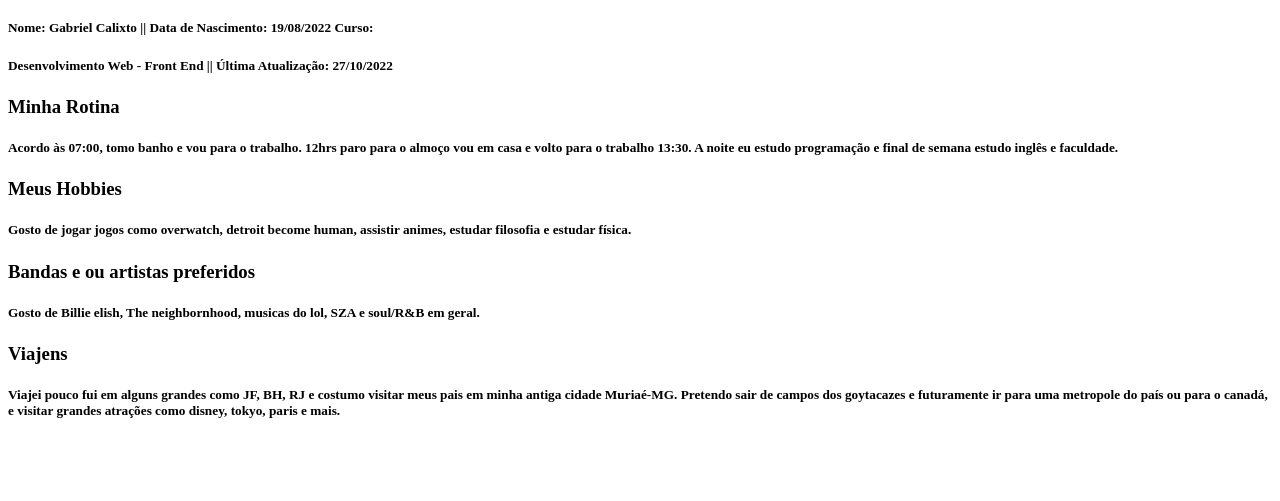
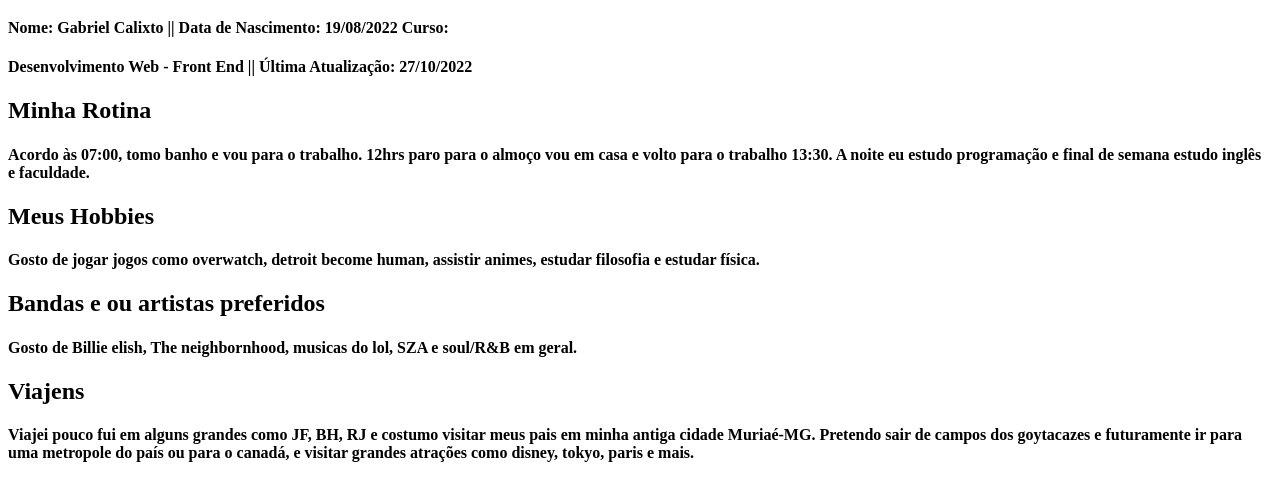
Before and after one commit to GabrielCalixto1/FirstProgramHtml, a plain HTML site: page index.html in a window 1280 px wide. Shown: the part 61-562 px from the top of the page. Drawn offline with Linux system fonts and the light colour scheme.

Commit message:
Adding div in informations and titles

```diff
--- a/index.html
+++ b/index.html
@@ -4,21 +4,36 @@
 <head>
     <meta charset="UTF-8">
     <meta http-equiv="X-UA-Compatible" content="IE=edge">
-    <title>Meu site</title>
+    <title>Meu Blog</title>
 </head>
 
 <body>
-    <h1>Meu Blog Pessoal</h1>
-    <h5>Nome: Gabriel Calixto || Data de Nascimento: 19/08/2022 Curso:</h5>
-    <h5>Desenvolvimento Web - Front End || Última Atualização: 27/10/2022</h5>
-    <h3>Minha Rotina</h3>
-    <h5>Acordo às 07:00, tomo banho e vou para o trabalho. 12hrs paro para o almoço vou em casa e volto para o trabalho 13:30. A noite eu estudo programação e final de semana estudo inglês e faculdade.</h5>
-    <h3>Meus Hobbies</h3>
-    <h5>Gosto de jogar jogos como overwatch, detroit become human, assistir animes, estudar filosofia e estudar física.</h5>
-    <h3>Bandas e ou artistas preferidos</h3>
-    <h5>Gosto de Billie elish, The neighbornhood, musicas do lol, SZA e soul/R&B em geral.</h5>
-    <h3>Viajens</h3>
-    <h5>Viajei pouco fui em alguns grandes como JF, BH, RJ e costumo visitar meus pais em minha antiga cidade Muriaé-MG. Pretendo sair de campos dos goytacazes e futuramente ir para uma metropole do país ou para o canadá, e visitar grandes atrações como disney, tokyo, paris e mais.</h5>
+    <div>
+        <h1>Meu Blog Pessoal</h1>
+        <h4>Nome: Gabriel Calixto || Data de Nascimento: 19/08/2022 Curso:</h4>
+
+        <h4>Desenvolvimento Web - Front End || Última Atualização: 27/10/2022</h4>
+    </div>
+    <div>
+        <h2>Minha Rotina</h2>
+        <h4>Acordo às 07:00, tomo banho e vou para o trabalho. 12hrs paro para o almoço vou em casa e volto para o
+            trabalho 13:30. A noite eu estudo programação e final de semana estudo inglês e faculdade.</h4>
+    </div>
+    <div>
+        <h2>Meus Hobbies</h2>
+        <h4>Gosto de jogar jogos como overwatch, detroit become human, assistir animes, estudar filosofia e estudar
+            física.</h4>
+    </div>
+    <div>
+        <h2>Bandas e ou artistas preferidos</h2>
+        <h4>Gosto de Billie elish, The neighbornhood, musicas do lol, SZA e soul/R&B em geral.</h4>
+    </div>
+    <div>
+        <h2>Viajens</h2>
+        <h4>Viajei pouco fui em alguns grandes como JF, BH, RJ e costumo visitar meus pais em minha antiga cidade
+            Muriaé-MG. Pretendo sair de campos dos goytacazes e futuramente ir para uma metropole do país ou para o
+            canadá, e visitar grandes atrações como disney, tokyo, paris e mais.</h4>
+    </div>
 </body>
 
 </html>
```
